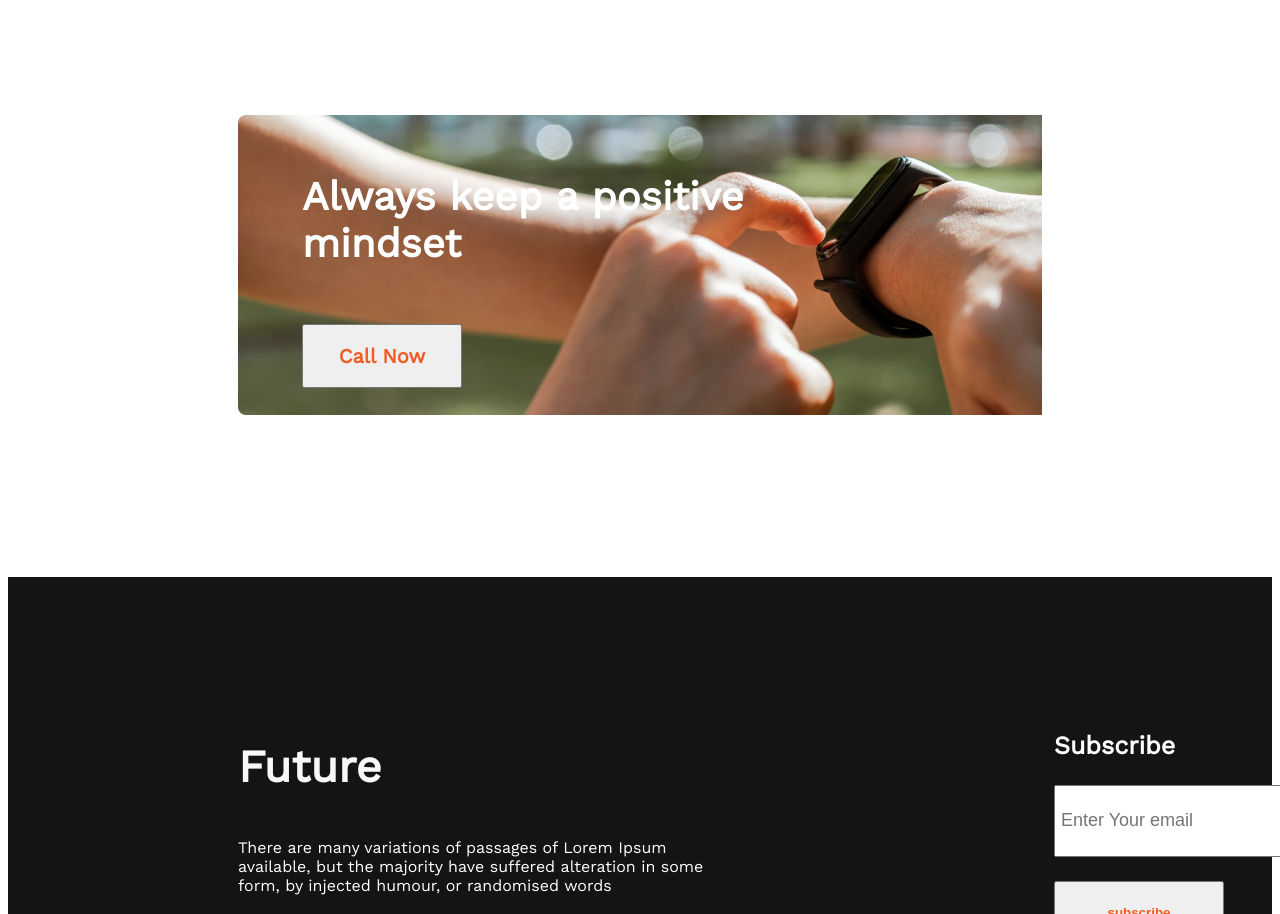
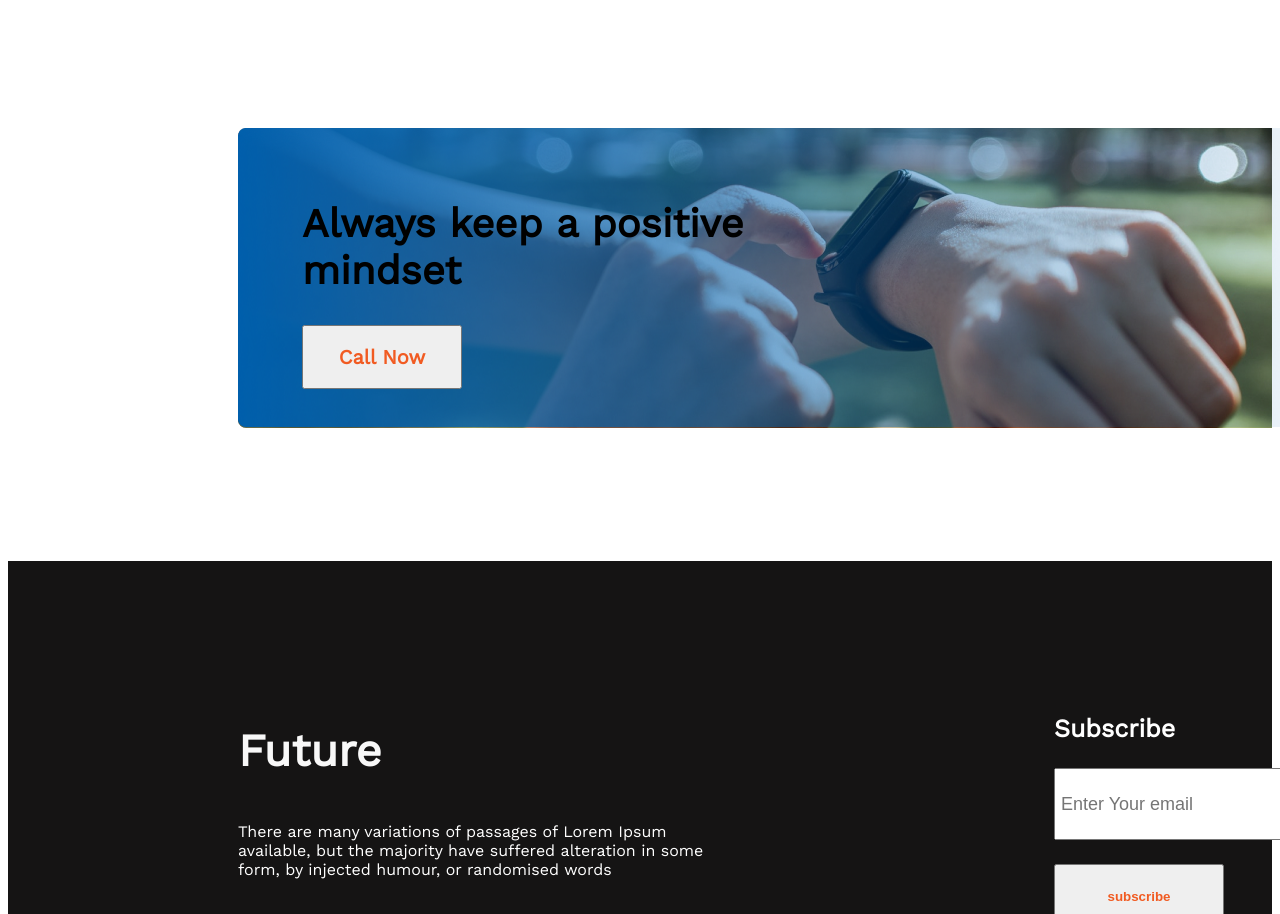
Before and after one commit to masudi-22/assignment, a plain HTML site: page index.html in a window 1280 px wide. Shown: the part 2025-2939 px from the top of the page. Drawn offline with nearby package versions, Linux system fonts and the light colour scheme.

Commit message:
all complete

```diff
--- a/index.html
+++ b/index.html
@@ -58,8 +58,9 @@
             </div>
         </section>
         <!-- gradient code -->
-        <section class="gradient">
-            <div>
+        <section >
+            <div class="gradient">
+                <img src="images/gradient1.png" class="image2">
                 <h2 class="gradient-title">Always keep a positive mindset</h2>
                 <button class="btn-2">Call Now</buttton>
             </div>
--- a/styles/style.css
+++ b/styles/style.css
@@ -97,20 +97,28 @@ ul li:before{
 .gradient{
     background: url('../images/watch.png');
     background-repeat: no-repeat;
-    margin: 117px 230px 0px 230px;
+    margin-left: 230px;
+    margin-top: 130px;
+    position: relative;
 }
 .gradient-title{
-    padding: 59px 617px 0px 64px;
+    position: absolute;
+    top: 40px;
+    left: 64px;
     width: 459px;
-    height: 94px;
+    /* height: 94px; */
     font-weight: 700;
     font-size: 40px;
     font-family: 'Open Sans', sans-serif;
     font-family: 'Work Sans', sans-serif;
-    color: #FFFFFF;
+    color: black;
 }
 .btn-2{
-    margin: 24px 916px 59px 64px;
+    margin-left: 64px;
+    position: absolute;
+    left: 0%;
+    top: 65%;
+
     width: 160px;
     height: 64px;
     text-align: center;
@@ -119,6 +127,10 @@ ul li:before{
     font-family: 'Work Sans', sans-serif;
     font-weight: 600;
     font-size: 20px;
+}
+.image2{
+    width: 1140px;
+    height: 300px;
 }
 /* footer styles */
 .footer{
```
